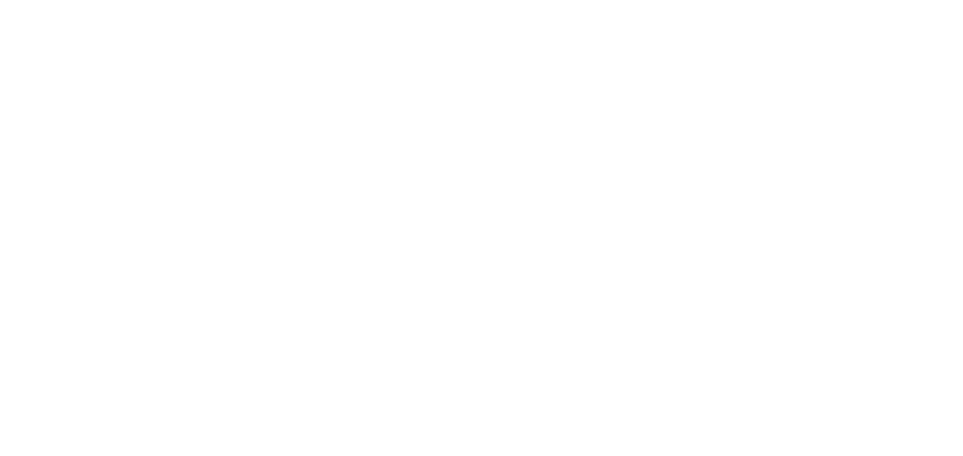
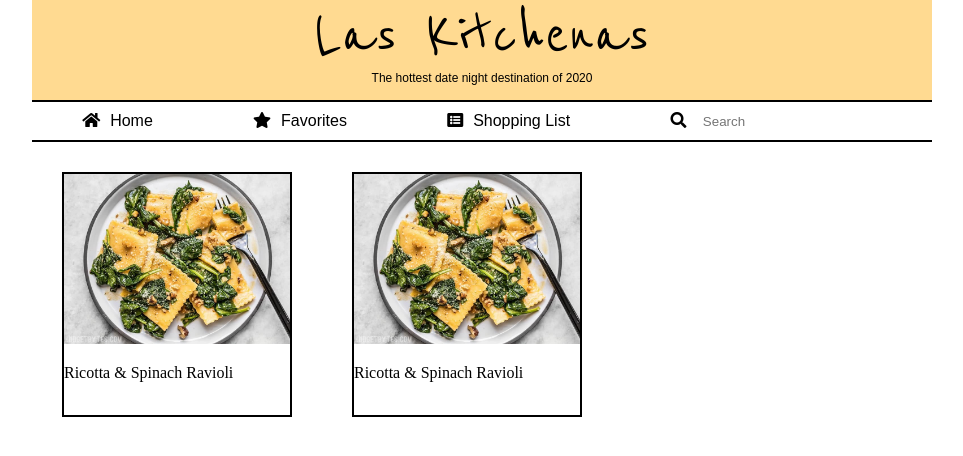
Before and after one commit to sryuocampo/ajax-project, a website: page index.html in a window 1280 px wide. Shown: the whole page, without its empty margins (158-1121 px from the left). Drawn offline with Linux system fonts and the light colour scheme; a web font is replaced by a local one.

Commit message:
Ajax project, still working.

```diff
--- a/css/layout.css
+++ b/css/layout.css
@@ -0,0 +1,24 @@
+.hidden {
+  display: none !important;
+}
+
+.container {
+  max-width: 575px;
+  margin: 0 auto;
+  padding: 0;
+}
+
+.row {
+  display: flex;
+  flex-wrap: wrap;
+}
+
+.tabbed-views {
+  width: 100%;
+}
+
+@media screen and (min-width: 768px) {
+  .container {
+    max-width: 900px;
+  }
+}
--- a/css/styles.css
+++ b/css/styles.css
@@ -0,0 +1,53 @@
+.heading {
+  background-color: rgb(255, 218, 145);
+  text-align: center;
+  border-bottom: 2px solid black;
+}
+
+.heading > p,
+h1 {
+  margin: 0;
+  padding: 0;
+}
+
+.heading > h1 {
+  font-family: 'Reenie Beanie', Arial, Helvetica, sans-serif;
+  font-weight: 100;
+  font-size: 70px;
+}
+
+.heading > p {
+  font-family: 'Rosarivo', Arial, Helvetica, sans-serif;
+  font-size: 12px;
+  padding-bottom: 15px;
+}
+
+.tab-container {
+  display: flex;
+  flex-direction: row;
+  justify-content: space-around;
+  font-family: 'Rosarivo', Arial, Helvetica, sans-serif;
+  padding-bottom: 10px;
+  margin-top: 10px;
+  border-bottom: 2px solid black;
+}
+
+i {
+  margin-right: 10px;
+}
+
+#search {
+  border: 0;
+  font-family: 'Rosarivo', Arial, Helvetica, sans-serif;
+}
+
+.recipe {
+  border: 2px solid black;
+  width: 230px;
+  height: 245px;
+  margin: 30px;
+}
+
+img {
+  max-width: 100%;
+}
--- a/index.html
+++ b/index.html
@@ -1,19 +1,69 @@
 <!DOCTYPE html>
 <html lang="en">
   <head>
-  <meta charset="UTF-8">
-  <meta name="viewport" content="width=device-width, initial-scale=1.0">
+    <meta charset="UTF-8" />
+    <meta name="viewport" content="width=device-width, initial-scale=1.0" />
     <title>AJAX Project</title>
-  <link rel="icon" href="images/favicon.ico">
-  <link rel="stylesheet" href="css/reset.css">
-  <link rel="stylesheet" href="css/layout.css">
-  <link rel="stylesheet" href="css/styles.css">
+    <link rel="icon" href="images/favicon.ico" />
+    <link rel="stylesheet" href="css/reset.css" />
+    <link rel="stylesheet" href="css/layout.css" />
+    <link rel="stylesheet" href="css/styles.css" />
+    <link rel="preconnect" href="https://fonts.gstatic.com" />
+    <link
+      rel="stylesheet"
+      href="https://cdnjs.cloudflare.com/ajax/libs/font-awesome/5.15.1/css/all.min.css"
+    />
+    <link
+      href="https://fonts.googleapis.com/css2?family=Reenie+Beanie&display=swap"
+      rel="stylesheet"
+    />
+    <link rel="preconnect" href="https://fonts.gstatic.com" />
+    <link
+      href="https://fonts.googleapis.com/css2?family=Reenie+Beanie&family=Rosarivo&display=swap"
+      rel="stylesheet"
+    />
   </head>
   <body>
+    <div class="container">
       <header>
+        <div class="heading">
+          <h1>Las Kitchenas</h1>
+          <p>The hottest date night destination of 2020</p>
+        </div>
+        <div class="tabbed-views">
+          <div class="tab-container">
+            <div class="tab active" data-view="home">
+              <i class="fas fa-home"></i>Home
+            </div>
+            <div class="tab" data-view="favorites">
+              <i class="fas fa-star"></i>Favorites
+            </div>
+            <div class="tab" data-view="shopping list">
+              <i class="fas fa-list-alt"></i>Shopping List
+            </div>
+            <div class="search-tab">
+              <span class="search-button">
+                <i class="fas fa-search"></i>
+              </span>
+              <input type="search" id="search" placeholder="Search" required />
+            </div>
+          </div>
+        </div>
       </header>
-  <main>
-  </main>
+      <div class="container">
+        <div class="row">
+          <div class="recipe">
+            <img id="1" src="./images/ravioli.jpg" />
+            <p>Ricotta &amp; Spinach Ravioli</p>
+          </div>
+          <div class="recipe">
+            <img id="2" src="./images/ravioli.jpg" />
+            <p>Ricotta &amp; Spinach Ravioli</p>
+          </div>
+        </div>
+      </div>
+    </div>
+    <main class="home-page"></main>
     <script src="js/data.js"></script>
     <script src="js/main.js"></script>
   </body>
```
Also changed, not shown: images/ravioli.jpg (added). Lines whose indentation alone changed are shown as unchanged.
